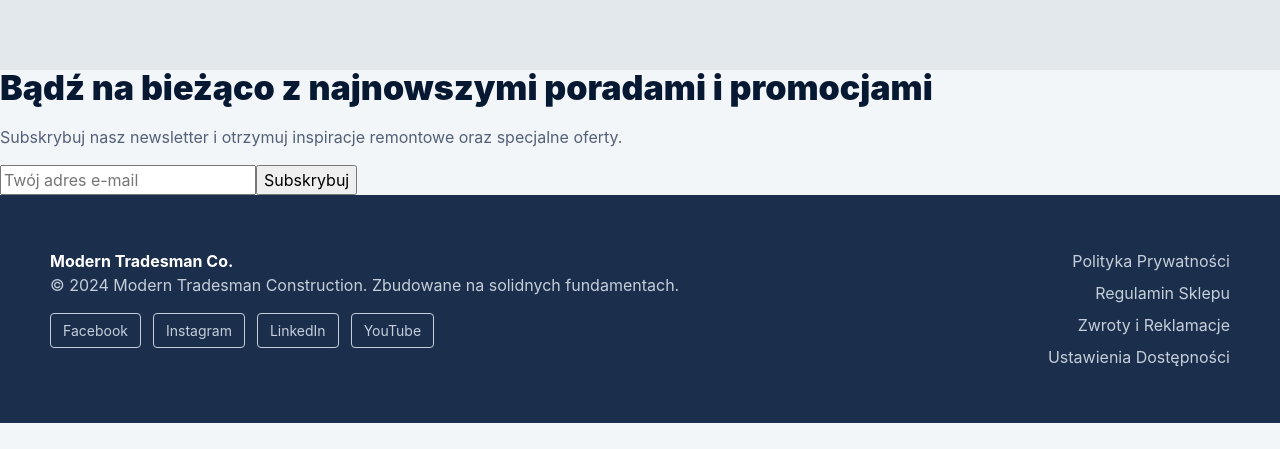
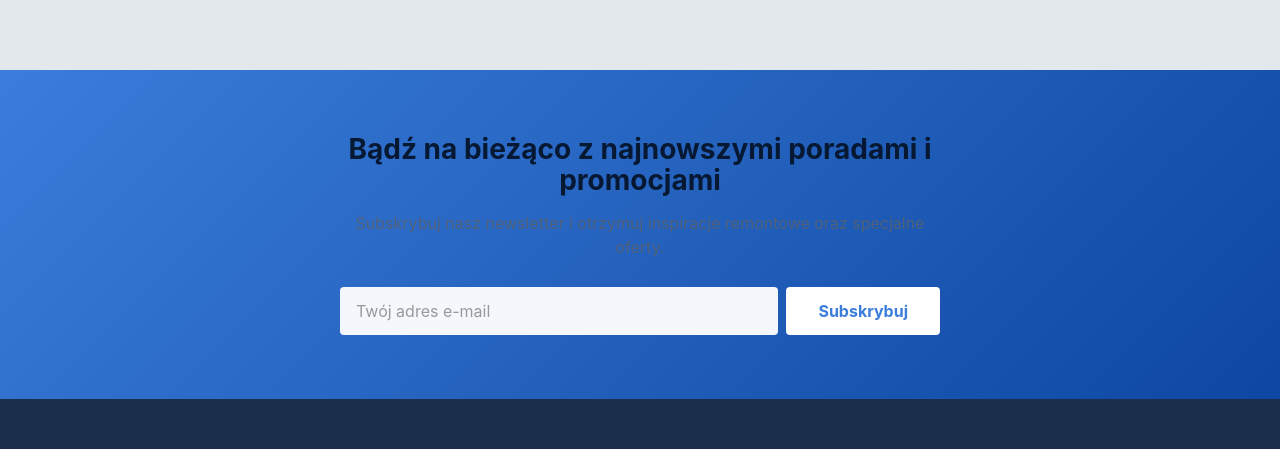
Before and after one commit to xtz9012/TPF, a React (Vite) app in the folder hardware-shop/: page / in a window 1280 px wide. Shown: the part 5942-6391 px from the top of the page. Before the commit the page ends 6365 px from the top, so only its background shows below. Built offline with nearby package versions, Linux system fonts and the light colour scheme; no server answers.

Commit message:
Revert "remove unused section"
This reverts commit 3d9896ba648287f3b806f5d7bd5a42e668efc0a9.

```diff
--- a/hardware-shop/src/App.css
+++ b/hardware-shop/src/App.css
@@ -952,6 +952,71 @@ p {
   margin-left: auto;
 }
 
+.newsletter-section {
+  padding: 64px max(40px, calc((100vw - var(--max)) / 2));
+  background: linear-gradient(135deg, var(--blue) 0%, #0d47a1 100%);
+  color: #fff;
+  text-align: center;
+}
+
+.newsletter-content {
+  max-width: 600px;
+  margin: 0 auto;
+}
+
+.newsletter-content h2 {
+  margin-bottom: 16px;
+  font-size: 28px;
+  font-weight: 700;
+}
+
+.newsletter-content p {
+  margin-bottom: 28px;
+  font-size: 16px;
+  opacity: 0.95;
+}
+
+.newsletter-form {
+  display: flex;
+  gap: 8px;
+  margin: 0 auto;
+}
+
+.newsletter-form input {
+  flex: 1;
+  padding: 12px 16px;
+  border: none;
+  border-radius: 4px;
+  font-size: 16px;
+  background: rgba(255, 255, 255, 0.95);
+}
+
+.newsletter-form input::placeholder {
+  color: #999;
+}
+
+.newsletter-form button {
+  padding: 12px 32px;
+  background: #fff;
+  color: var(--blue);
+  border: none;
+  border-radius: 4px;
+  font-weight: 700;
+  cursor: pointer;
+  transition: all 0.2s;
+}
+
+.newsletter-form button:hover {
+  background: rgba(255, 255, 255, 0.9);
+  transform: translateY(-2px);
+}
+
+@media (max-width: 720px) {
+  .newsletter-form {
+    flex-direction: column;
+  }
+}
+
 .breadcrumb {
   display: flex;
   flex-wrap: wrap;
```
